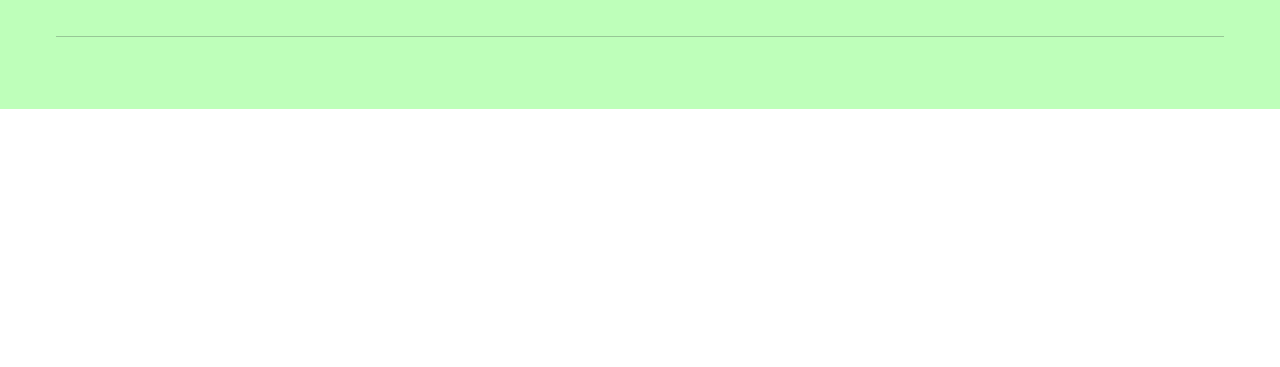
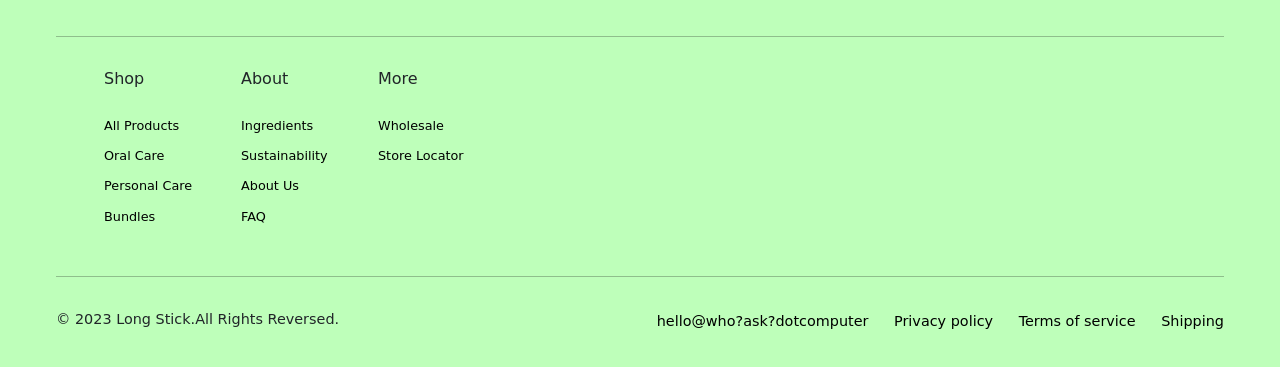
Before and after one commit to RafhaelHailar/Long-Stick, a plain HTML site: page index.html in a window 1280 px wide. Shown: the part 2642-3009 px from the top of the page. Before the commit the page ends 2751 px from the top, so only its background shows below. Drawn offline with nearby package versions, Linux system fonts and the light colour scheme; a web font is replaced by a local one.

Commit message:
Footer Utter Spaghetti Codes

```diff
--- a/data.json
+++ b/data.json
@@ -4,8 +4,8 @@
         "image" : "./images/stick-item-1.jpg",
         "subname" : "Drum Stick",
         "type" : "Real Stick",
-        "previous_price" : "$100",
-        "current_price" : "$30",
+        "previous_price" : 100,
+        "current_price" : 30,
         "total" : 1
     },
     "Stick_A01" : {
@@ -13,8 +13,8 @@
         "image" : "./images/stick-item-1.jpg",
         "subname" : "Stick E",
         "type" : "Real Stick",
-        "current_price" : "$40",
-        "previous_price" : "",
+        "current_price" : 40,
+        "previous_price" : null,
         "total" : 1
     },
     "Stick_A06" : {
@@ -22,8 +22,8 @@
         "image" : "./images/stick-item-3.jpg",
         "subname" : "Stick Er",
         "type" : "Real Stick",
-        "current_price" : "$24",
-        "previous_price" : "$590",
+        "current_price" : 24,
+        "previous_price" : 590,
         "total" : 1
     },
     "Stick_A007" : {
@@ -31,8 +31,8 @@
         "image" : "./images/stick-item-3.jpg",
         "subname" : "STICKret Agent",
         "type" : "Real Stick",
-        "current_price" : "$300",
-        "previous_price" : "",
+        "current_price" : 300,
+        "previous_price" : null,
         "total" : 1
     },
     "Stick_A09" : {
@@ -40,8 +40,8 @@
         "image" : "./images/stick-item-1.jpg",
         "subname" : "He is Stick",
         "type" : "Real Stick",
-        "current_price" : "Free",
-        "previous_price" : "$9999",
+        "current_price" : 0,
+        "previous_price" : 9999,
         "total" : 1
     },
     "Stick_C01" : {
@@ -94,8 +94,8 @@
         "image" : "./images/stick-item-5.jpg",
         "subname" : "Stick Cop",
         "type" : "Stick Force",
-        "current_price" : "$30",
-        "previous_price" : "$100",
+        "current_price" : 30,
+        "previous_price" : 100,
         "total" : 1
     }
 }
--- a/index.html
+++ b/index.html
@@ -135,6 +135,8 @@
             </div>
         </div>
 
+
+        <!-- Practice Of Bootstrap HEHEHE MIXING TWO WAYS-->
         <div id="footer" class="container-fluid">
             <div class="subscription">
                 <div class="left">
@@ -165,6 +167,82 @@
                 </div>
             </div>
             <hr>
+            <div class="container-fluid certificates">
+                <div class="row">
+                    <div class="col-6 left">
+                        <div class="row">
+                            <div class="col-3">
+                                <h5>Shop</h5>
+                                <ul>
+                                    <li>
+                                        <a href="#">All Products</a>
+                                    </li>
+                                    <li>
+                                        <a href="#">Oral Care</a>
+                                    </li>
+                                    <li>
+                                        <a href="#">Personal Care</a>
+                                    </li>
+                                    <li>
+                                        <a href="#">Bundles</a>
+                                    </li>
+                                </ul>
+                            </div>
+                            <div class="col-3">
+                                <h5>About</h5>
+                                <ul>
+                                    <li>
+                                        <a href="#">Ingredients</a>
+                                    </li>
+                                    <li>
+                                        <a href="#">Sustainability</a>
+                                    </li>
+                                    <li>
+                                        <a href="#">About Us</a>
+                                    </li>
+                                    <li>
+                                        <a href="#">FAQ</a>
+                                    </li>
+                                </ul>
+                            </div>
+                            <div class="col-3">
+                                <h5>More</h5>
+                                <ul>
+                                    <li>
+                                        <a href="#">Wholesale</a>
+                                    </li>
+                                    <li>
+                                        <a href="#">Store Locator</a>
+                                    </li>
+                                </ul>
+                            </div>
+                        </div>
+                    </div>
+                    <div class="col-6"></div>
+                </div>
+            </div>
+            <hr>
+            <div class="copyright">
+                <div class="left">
+                    &copy; 2023 Long Stick.All Rights Reversed.
+                </div>
+                <div class="right">
+                    <ul>
+                        <li>
+                            <a href="#">hello@who?ask?dotcomputer</a>
+                        </li>
+                        <li>
+                            <a href="#">Privacy policy</a>
+                        </li>
+                        <li>
+                            <a href="#">Terms of service</a>
+                        </li>
+                        <li>
+                            <a href="#">Shipping</a>
+                        </li>
+                    </ul>
+                </div>
+            </div>
         </div>
 
     </div>
--- a/main.js
+++ b/main.js
@@ -80,7 +80,7 @@ const CART = new function() {
         let item = this.cart_data[index];
 
         item.total += number;
-        this.total_price += parseInt(item.current_price.current_price == "Free" ? 0 : item.current_price.slice(1)) * (number < 0 ? -1 : 1);
+        this.total_price += parseInt(item.current_price == "Free" ? 0 : item.current_price.slice(1)) * (number < 0 ? -1 : 1);
 
         if (item.total == 0) this.removeItem(item_name,true);
         else this.displayItems();
@@ -101,7 +101,7 @@ const CART = new function() {
 
         this.cart_data.splice(index,1);
         if (!reduced)
-            this.total_price -= item.total *  parseInt(item.current_price.current_price == "Free" ? 0 : item.current_price.slice(1));
+            this.total_price -= item.total *  parseInt(item.current_price == "Free" ? 0 : item.current_price.slice(1));
 
         item.total = 1;
         this.displayItems();
--- a/style.css
+++ b/style.css
@@ -200,13 +200,17 @@ body {
     padding: 3.5rem;
 }
 
+#footer hr {
+    border-top: 0.1rem solid black;
+}
+
 #footer .subscription {
     padding: 1rem 3rem;
     display: inline-block;
     width: 100%;
 }
 
-#footer .left {
+#footer .subscription .left {
    float: left;
 }
 
@@ -214,7 +218,7 @@ body {
     width: 24rem;
 }
 
-#footer .right {
+#footer .subscription .right {
     float: right;
     width: 50%;
 }
@@ -247,6 +251,61 @@ body {
     color: black;
     text-decoration: none;
     margin: .5rem;
+}
+
+#footer .certificates {
+    padding: 1rem 3rem;
+}
+
+#footer .certificates .left h5{
+    font-size: 1rem;
+    margin-bottom: 1.5rem;
+}
+
+#footer .certificates ul{
+    list-style: none;
+    padding: 0;
+}
+
+#footer .certificates ul li {
+    margin-bottom: .4rem;
+}
+
+#footer .certificates ul a ,
+#footer .copyright .right ul a {
+    text-decoration: none;
+    color: black;
+}
+
+#footer .certificates ul a {
+    font-size: .8rem;
+}
+
+#footer .certificates ul a:hover , #footer .copyright .right ul a:hover {
+    text-decoration: underline;
+}
+
+#footer .copyright {
+    padding: 1rem 0;
+    display: flex;
+    justify-content: space-between;
+}
+
+#footer .copyright .left{
+    font-size: .9rem;
+}
+
+#footer .copyright .right ul{
+    display: flex;
+    list-style: none;
+}
+
+#footer .copyright .right ul li {
+    margin-left: 1.6rem;
+}
+
+#footer .copyright .right ul a {
+    font-size: .9rem;
 }
 
 #cart {
```
